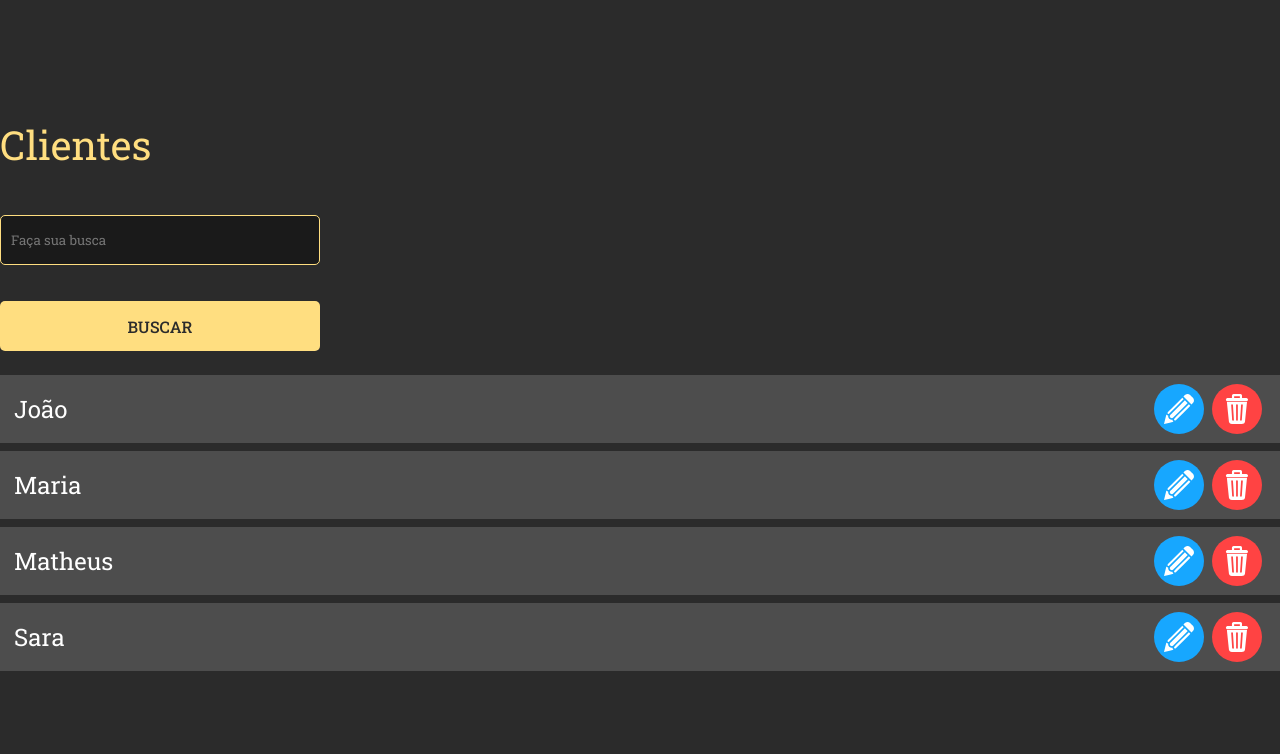
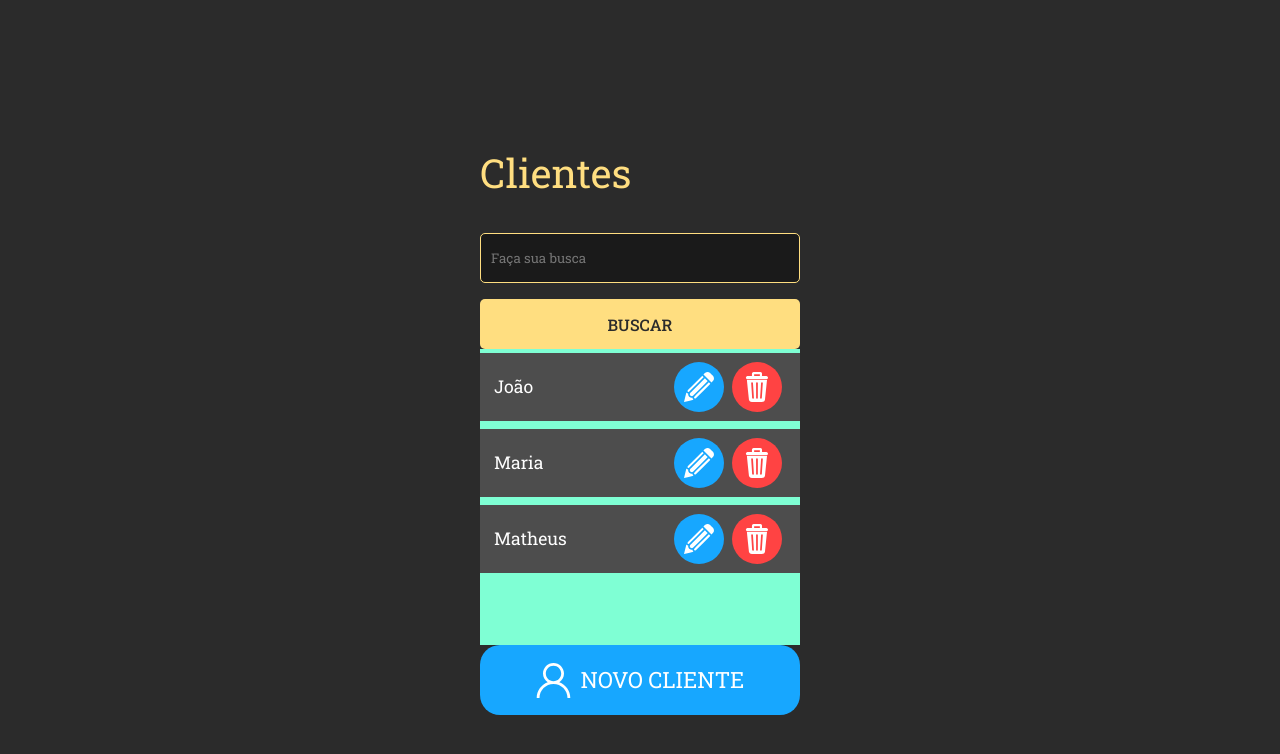
Before and after one commit to brunovictorlima/customy-webapp, a React (Vite) app: page / in a window 1280 px wide. Shown: the top 754 px of the page. Built offline with nearby package versions, Linux system fonts and the light colour scheme.

Commit message:
Big Button
Implementei props no Big Button para reutilizá-lo na próxima tela.

```diff
--- a/src/components/customers_page/BigButton.jsx
+++ b/src/components/customers_page/BigButton.jsx
@@ -1,10 +1,11 @@
 import styles from "./BigButton.module.css";
 
-function BigButton({type,name}) {
+// eslint-disable-next-line react/prop-types
+function BigButton({icon,name}) {
     return (
         <div className={styles.button}>
-            <div className={styles[type]}></div>
-            <span className={styles[name]}></span>
+            <div className={styles[icon]}></div>
+            <span>{name}</span>
         </div>
     )
 }
--- a/src/components/customers_page/BigButton.module.css
+++ b/src/components/customers_page/BigButton.module.css
@@ -1,9 +1,23 @@
 .button {
     background-color: var(--blue);
-    width: 350px;
-    height: auto;
+    width: 320px;
+    height: 70px;
+    border-radius: 20px;
+
+    display: flex;
+    flex-direction: row;
+    align-items: center;
+    justify-content: center;
 }
 
-.create {
+.newCostumer {
     background-image: url("../../assets/icons/newcostumer_icon.svg");
+    width: 35px;
+    height: 35px;
+    margin-right: 5px;
 }
+
+.button span {
+    font-size: 1.4rem;
+    margin-left: 5px;
+}
--- a/src/components/customers_page/Customer.module.css
+++ b/src/components/customers_page/Customer.module.css
@@ -4,14 +4,15 @@
     flex-direction: row;
     flex-wrap: wrap;
     align-items: center;
-    width: 100vw;
+    width: 100%;
     justify-content: space-between;
     padding: 5px 14px;
     margin: 4px 0;
+    overflow: hidden;
 }
 
 .bar span {
-    font-size: 1.5rem;
+    font-size: 1.1rem;
     font-weight: 400;
 }
 
--- a/src/components/form/SubmitButton.module.css
+++ b/src/components/form/SubmitButton.module.css
@@ -11,7 +11,6 @@
   cursor: pointer;
   border: none;
   border-radius: 5px;
-  margin: 20px 0;
 }
 
 .btn:hover {
--- a/src/pages/Customers.jsx
+++ b/src/pages/Customers.jsx
@@ -8,27 +8,22 @@ import BigButton from "../components/customers_page/BigButton";
 function Customers() {
     return (
         <Container>
-            <div className={styles.SpaceBetween}>
             <div>
-                    <section>
-                        <h1>Clientes</h1>
+                <div className={styles.top}>
+                    <h1 className={styles.title}>Clientes</h1>
                     <Input
                         type="text"
                         name="busca"
                         placeholder="Faça sua busca"
                     />
                     <SubmitButton text="BUSCAR" customClass="signup_btn" />
-                    </section>
-                    <section>
+                </div>
+                <div className={styles.customersList}>
                     <Customer name="João" />
                     <Customer name="Maria" />
                     <Customer name="Matheus" />
-                        <Customer name="Sara" />
-                    </section>
                 </div>
-                <div>
-                    <BigButton type="create" name="NOVO CLIENTE" />
-                </div>
+                <BigButton icon="newCostumer" name="NOVO CLIENTE" />
             </div>
         </Container>
     );
--- a/src/pages/Customers.module.css
+++ b/src/pages/Customers.module.css
@@ -1,12 +1,14 @@
-body h1 {
+.title {
     font-size: 2.5rem;
     color: var(--yellow);
-    padding-bottom: 40px;
+    padding-bottom: 30px;
 }
 
-.SpaceBetween {
-    display: flex;
-    flex-direction: column;
-    align-items: center;
-    justify-content: space-between;
+.customersList {
+    background-color: aquamarine;
+    height: 60%;
 }
+
+/* .top {
+    margin-bottom: 80%;
+} */
```
Lines whose indentation alone changed are shown as unchanged.
